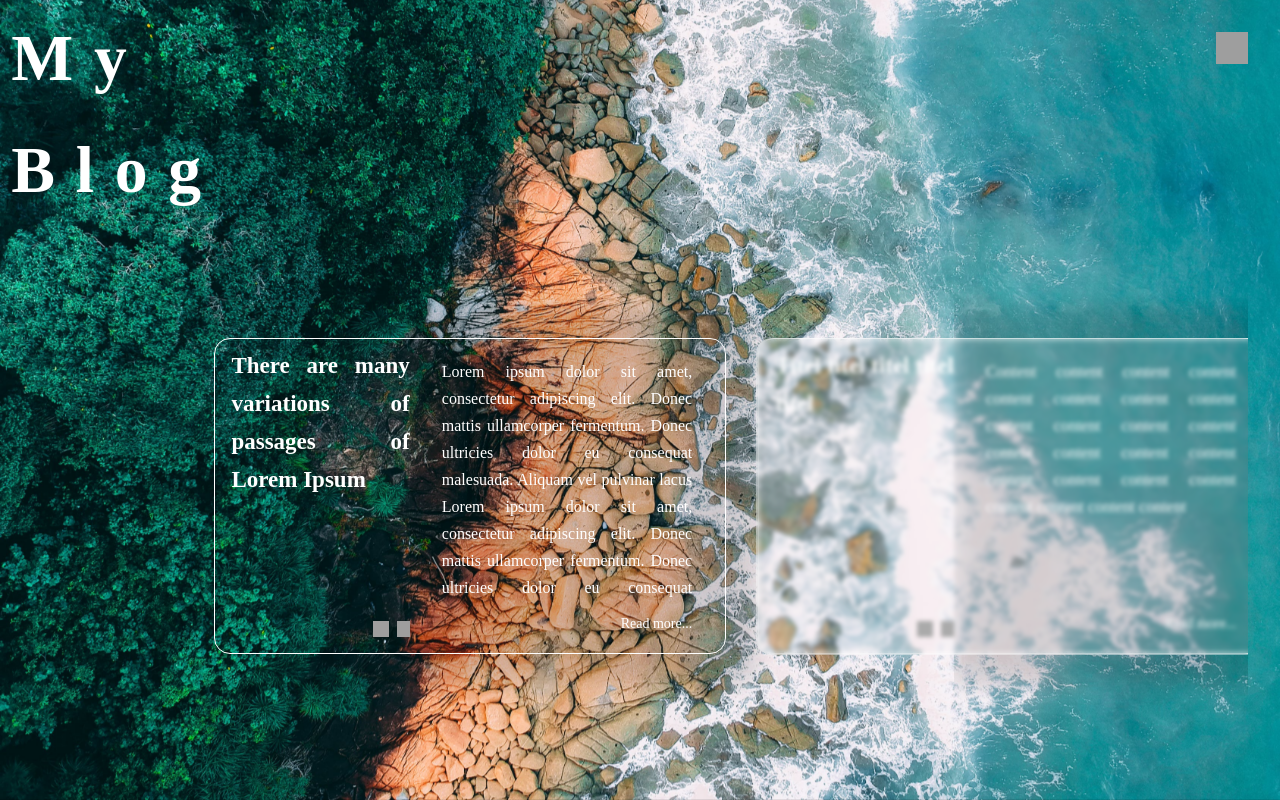
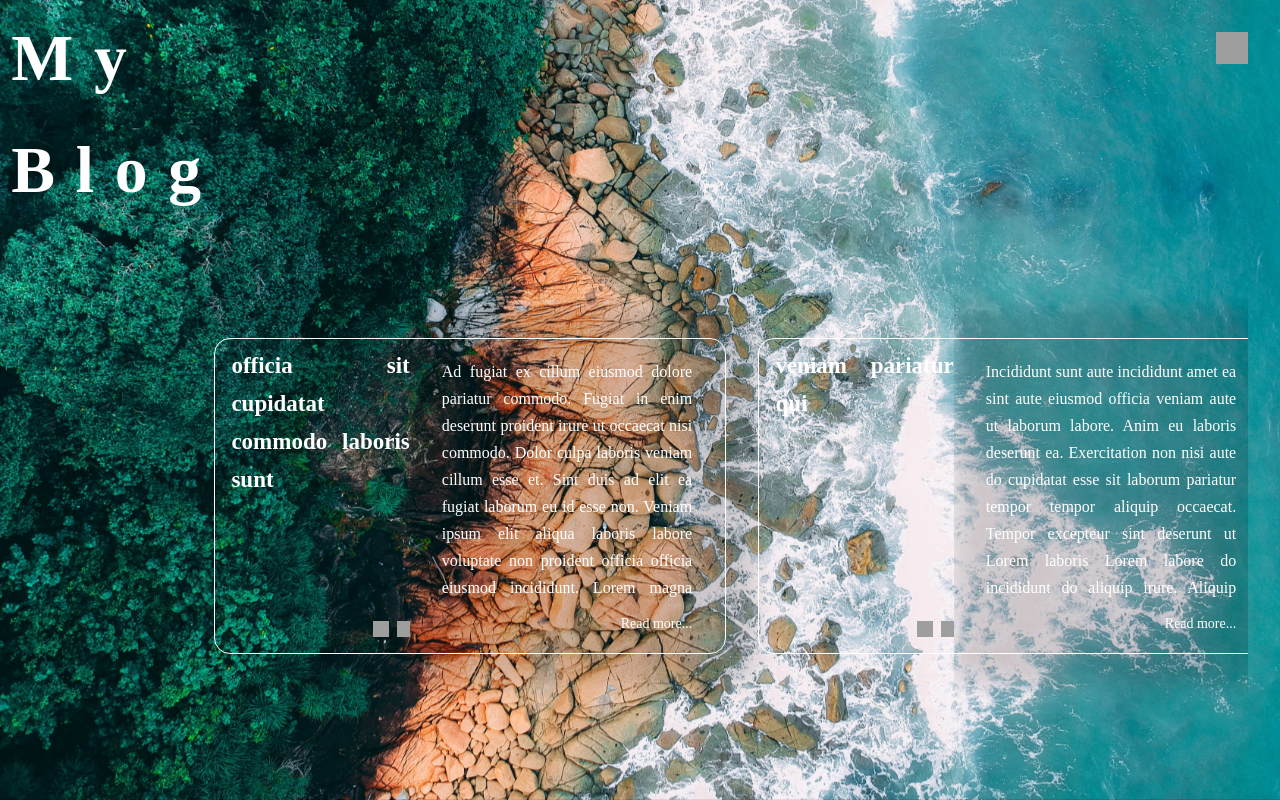
Before and after one commit to ali-masaaf/My-blog, a React (Create React App) app: page / in a window 1280 px wide. Built offline with nearby package versions, Linux system fonts and the light colour scheme; data requests are answered from the project's data file; grey boxes are pictures that could not be loaded; a web font is replaced by a local one.

Commit message:
feat: create usefetsh hook and add it to the home page

```diff
--- a/package.json
+++ b/package.json
@@ -23,7 +23,6 @@
     "eject": "react-scripts eject",
     "commitlint": "echo 'module.exports = { extends: ['@commitlint/config-conventional'] };' > commitlint.config.js",
     "prepare": "npx husky install && (echo #!/bin/sh &&  echo . \"$(dirname \"$0\")/_/husky.sh\" &&  echo npx --no -- commitlint --edit $1) > .husky/commit-msg && npx husky add .husky/commit-msg 'npx --no -- commitlint --edit $1'"
-
   },
   "eslintConfig": {
     "extends": [
--- a/src/App.js
+++ b/src/App.js
@@ -20,15 +20,15 @@ function App() {
           </Route>
 
           <Route path='/details'>
-            <Details/>
+           {/* <Details/>*/}
           </Route>
 
           <Route path='/create'>
-            <Create/>
+           {/*<Create/>*/}
           </Route>
 
           <Route path='/edit'>
-            <Edit/>
+            {/*<Edit/>*/}
           </Route>
 
           <Route path='/about'>
--- a/src/Home.js
+++ b/src/Home.js
@@ -1,7 +1,9 @@
 import {Link} from 'react-router-dom'
 import BlogsList from './components/BlogsList';
+import useFetsh from "./hooks/useFetch"
 
 const Home = () => {
+    const {data:blogs} = useFetsh("http://localhost:5000/blogs");
     return (
         <div className="app_home">
             <div className="home_content">
@@ -17,7 +19,7 @@ const Home = () => {
                 </Link>
 
                 <div className='content_subject'>
-                    <BlogsList className="subject_blogs-list"/>
+                    {blogs && <BlogsList className="subject_blogs-list" blogs={blogs}/>}
                 </div>
             </div>
         </div>
--- a/src/components/BlogCard.js
+++ b/src/components/BlogCard.js
@@ -1,6 +1,7 @@
+import {Link} from 'react-router-dom'
+
 const BlogCard = (props) => {
-
-
+    console.log("title");
     return (
         <div className={"blogs-list_blog-card-" + props.id}>
             <div className={"blog-card-"+ props.id +"_mask"}/>
@@ -17,10 +18,8 @@ const BlogCard = (props) => {
                     <div className="shadow-container_shadow"/>
                 </div>
                 <p className="right-side_text">{props.content}</p>
-                <span className="right-side_read-more">Read more...</span>
+                <Link to ={"Blog" + props.id}> <span className="right-side_read-more">Read more...</span></Link>
             </div>
-
-
         </div>
      );
 }
--- a/src/components/BlogsList.js
+++ b/src/components/BlogsList.js
@@ -2,12 +2,11 @@ import BlogCard from "./BlogCard";
 
 const BlogsList = (props) => {
 
-
     return (
         <div className={props.className}>
-            <BlogCard id={1} titel="There are many variations of passages of Lorem Ipsum" content="Lorem ipsum dolor sit amet, consectetur adipiscing elit. Donec mattis ullamcorper fermentum. Donec ultricies dolor eu consequat malesuada. Aliquam vel pulvinar lacus Lorem ipsum dolor sit amet, consectetur adipiscing elit. Donec mattis ullamcorper fermentum. Donec ultricies dolor eu consequat malesuada. Aliquam vel pulvinar lacus"/>
-            <BlogCard id={2} titel="Titel titel titel titel titel" content="Content content content content content content content content content content content content content content content content content content content content content content content content"/>
-            <BlogCard id={3} titel="Titel titel titel" content="Content content content content content content content content content content content content content content content content content content content content content content content content"/>
+            { props.blogs.map((blog) =>(
+                <BlogCard key={blog.id } id={blog.id} titel={blog.titel} content={blog.content}/>
+            ))}
         </div>
      );
 }
--- /dev/null
+++ b/src/hooks/useFetch.js
@@ -0,0 +1,30 @@
+import {useEffect, useState} from 'react';
+
+
+const useFetch = (url) => {
+    const abortFetch = new AbortController();
+    var [data, setData] = useState(false);
+
+    useEffect(()=>{
+        fetch(url, {signal: abortFetch.signal})
+        .then((res)=>{
+            if(!res.ok)
+            {
+                throw Error("We can't fetch data ");
+            }
+            return (res.json())}
+        ).then((data)=> setData(data)
+        ).catch((err)=>{
+            if( err.name === "Abort Error"){
+                console.log('Abort error');
+            }
+            else{
+                console.log(err.message);
+            }
+        })
+        return (()=>{abortFetch.abort()});
+    }, [url]);
+    return ({data})
+}
+
+export default useFetch;
```
Also changed, not shown: 1 other file (tests, documents, lock files or other folders).
